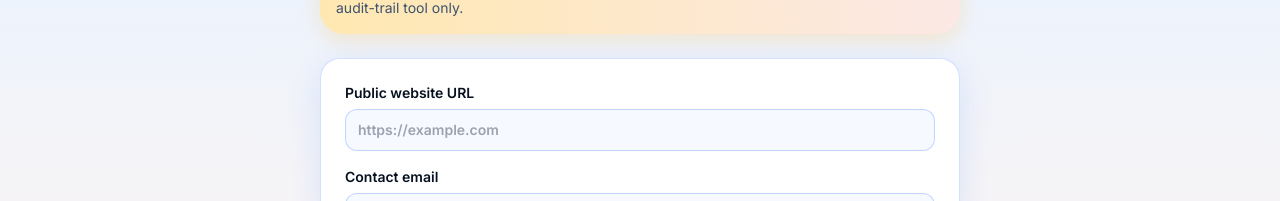
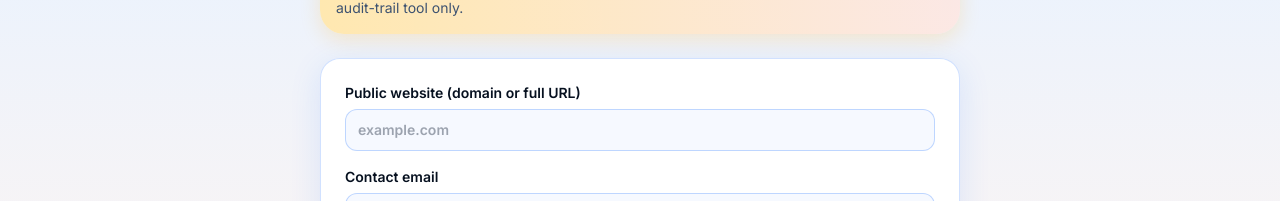
Before and after one commit to tomdgthegreat/disclosure-ledger, a Next.js app: page /en/scan in a window 1280 px wide. Shown: the part 562-763 px from the top of the page. Built offline with nearby package versions, Linux system fonts and the light colour scheme; no server answers.

Commit message:
fix: accept bare domains in hygiene scan URL field
Normalize example.com / www.example.com to https:// on client and
server so users need not type a scheme. Input type is text so the
browser does not block bare domains.

```diff
--- a/src/components/ScanForm.tsx
+++ b/src/components/ScanForm.tsx
@@ -4,6 +4,7 @@ import { useState } from "react";
 import { useTranslations } from "next-intl";
 import { Link, useRouter } from "@/i18n/routing";
 import { DisclaimerBanner } from "./DisclaimerBanner";
+import { normalizePublicSiteUrl } from "@/lib/normalizeUrl";
 
 type Phase = "idle" | "running" | "gated" | "error" | "done";
 
@@ -67,7 +68,7 @@ export function ScanForm({
         method: "POST",
         headers: { "Content-Type": "application/json" },
         body: JSON.stringify({
-          url: url.trim(),
+          url: normalizePublicSiteUrl(url),
           contactEmail: email.trim(),
         }),
       });
@@ -145,9 +146,9 @@ export function ScanForm({
         <label className="block text-sm font-semibold text-ink">
           {t("urlLabel")}
           <input
-            type="url"
+            type="text" inputMode="url" autoCapitalize="none" autoCorrect="off"
             required
-            placeholder="https://example.com"
+            placeholder="example.com"
             value={url}
             onChange={(e) => setUrl(e.target.value)}
             className="mt-1.5 w-full rounded-xl border border-azure/25 bg-cream/80 px-3 py-2.5 text-sm text-ink outline-none ring-azure/30 focus:ring-2"
--- /dev/null
+++ b/src/lib/normalizeUrl.ts
@@ -0,0 +1,16 @@
+/**
+ * Accept bare domains like example.com or www.example.com.
+ * Prepends https:// when no scheme is present. Safe for client + server.
+ */
+export function normalizePublicSiteUrl(raw: string): string {
+  let s = raw.trim();
+  if (!s) return s;
+  s = s.replace(/^<|>$/g, "").trim();
+  if (/^[a-zA-Z][a-zA-Z0-9+.-]*:/.test(s)) {
+    return s;
+  }
+  if (s.startsWith("//")) {
+    return `https:${s}`;
+  }
+  return `https://${s}`;
+}
--- a/src/lib/scanCrawl.ts
+++ b/src/lib/scanCrawl.ts
@@ -7,6 +7,7 @@
 import dns from "dns/promises";
 import net from "net";
 import { URL } from "url";
+import { normalizePublicSiteUrl } from "@/lib/normalizeUrl";
 
 export type ScanFindingKind =
   | "no_nearby_disclosure"
@@ -121,12 +122,13 @@ function isBlockedHostname(hostname: string): boolean {
   return false;
 }
 
+
 export async function assertSafePublicHttpUrl(
   raw: string
 ): Promise<{ ok: true; url: URL } | { ok: false; error: string }> {
   let parsed: URL;
   try {
-    parsed = new URL(raw.trim());
+    parsed = new URL(normalizePublicSiteUrl(raw));
   } catch {
     return { ok: false, error: "Invalid URL" };
   }
--- a/src/messages/de.json
+++ b/src/messages/de.json
@@ -302,9 +302,9 @@
     "bullet2": "No discloseledger.com/r/… link",
     "bullet3": "Missing readable provenance metadata hints",
     "notAudit": "Possible disclosure gaps to review only — not an audit, compliance opinion, or Art. 50 certification.",
-    "urlLabel": "Public website URL",
+    "urlLabel": "Öffentliche Website (Domain oder volle URL)",
     "emailLabel": "Contact email",
-    "urlRequired": "URL required",
+    "urlRequired": "Gib eine öffentliche Website ein — example.com reicht.",
     "emailRequired": "Email required",
     "fairUse": "Free: 1 scan · 8 pages / 15 images. Paid: 20 pages / 40 images · 10 min cooldown.",
     "submit": "Run hygiene scan",
--- a/src/messages/en.json
+++ b/src/messages/en.json
@@ -303,9 +303,9 @@
     "bullet2": "No Disclosure Ledger record link (discloseledger.com/r/…)",
     "bullet3": "Missing lightweight provenance metadata hints when readable (PNG/JPEG/XMP/C2PA string sniff — no ML detectors)",
     "notAudit": "This lists possible disclosure gaps to review only. It is not an audit, not legal compliance advice, and not an EU AI Act Art. 50 certification.",
-    "urlLabel": "Public website URL",
+    "urlLabel": "Public website (domain or full URL)",
     "emailLabel": "Contact email",
-    "urlRequired": "A public http(s) URL is required.",
+    "urlRequired": "Enter a public website — example.com is fine.",
     "emailRequired": "Contact email is required (1 free scan per email lifetime).",
     "fairUse": "Free: 1 scan lifetime · up to 8 pages / 15 images. Paid (€29/mo entitlement): up to 20 pages / 40 images with a 10-minute cooldown between runs. Private/local hosts are blocked.",
     "submit": "Run hygiene scan",
--- a/src/messages/es.json
+++ b/src/messages/es.json
@@ -302,9 +302,9 @@
     "bullet2": "No discloseledger.com/r/… link",
     "bullet3": "Missing readable provenance metadata hints",
     "notAudit": "Possible disclosure gaps to review only — not an audit, compliance opinion, or Art. 50 certification.",
-    "urlLabel": "Public website URL",
+    "urlLabel": "Sitio web público (dominio o URL completa)",
     "emailLabel": "Contact email",
-    "urlRequired": "URL required",
+    "urlRequired": "Introduce un sitio público — example.com vale.",
     "emailRequired": "Email required",
     "fairUse": "Free: 1 scan · 8 pages / 15 images. Paid: 20 pages / 40 images · 10 min cooldown.",
     "submit": "Run hygiene scan",
--- a/src/messages/fr.json
+++ b/src/messages/fr.json
@@ -302,9 +302,9 @@
     "bullet2": "No discloseledger.com/r/… link",
     "bullet3": "Missing readable provenance metadata hints",
     "notAudit": "Possible disclosure gaps to review only — not an audit, compliance opinion, or Art. 50 certification.",
-    "urlLabel": "Public website URL",
+    "urlLabel": "Site public (domaine ou URL complète)",
     "emailLabel": "Contact email",
-    "urlRequired": "URL required",
+    "urlRequired": "Entrez un site public — example.com suffit.",
     "emailRequired": "Email required",
     "fairUse": "Free: 1 scan · 8 pages / 15 images. Paid: 20 pages / 40 images · 10 min cooldown.",
     "submit": "Run hygiene scan",
--- a/src/messages/it.json
+++ b/src/messages/it.json
@@ -302,9 +302,9 @@
     "bullet2": "No discloseledger.com/r/… link",
     "bullet3": "Missing readable provenance metadata hints",
     "notAudit": "Possible disclosure gaps to review only — not an audit, compliance opinion, or Art. 50 certification.",
-    "urlLabel": "Public website URL",
+    "urlLabel": "Sito pubblico (dominio o URL completa)",
     "emailLabel": "Contact email",
-    "urlRequired": "URL required",
+    "urlRequired": "Inserisci un sito pubblico — example.com va bene.",
     "emailRequired": "Email required",
     "fairUse": "Free: 1 scan · 8 pages / 15 images. Paid: 20 pages / 40 images · 10 min cooldown.",
     "submit": "Run hygiene scan",
--- a/src/messages/pl.json
+++ b/src/messages/pl.json
@@ -302,9 +302,9 @@
     "bullet2": "No discloseledger.com/r/… link",
     "bullet3": "Missing readable provenance metadata hints",
     "notAudit": "Possible disclosure gaps to review only — not an audit, compliance opinion, or Art. 50 certification.",
-    "urlLabel": "Public website URL",
+    "urlLabel": "Publiczna witryna (domena lub pełny URL)",
     "emailLabel": "Contact email",
-    "urlRequired": "URL required",
+    "urlRequired": "Podaj publiczną stronę — wystarczy example.com.",
     "emailRequired": "Email required",
     "fairUse": "Free: 1 scan · 8 pages / 15 images. Paid: 20 pages / 40 images · 10 min cooldown.",
     "submit": "Run hygiene scan",
```
